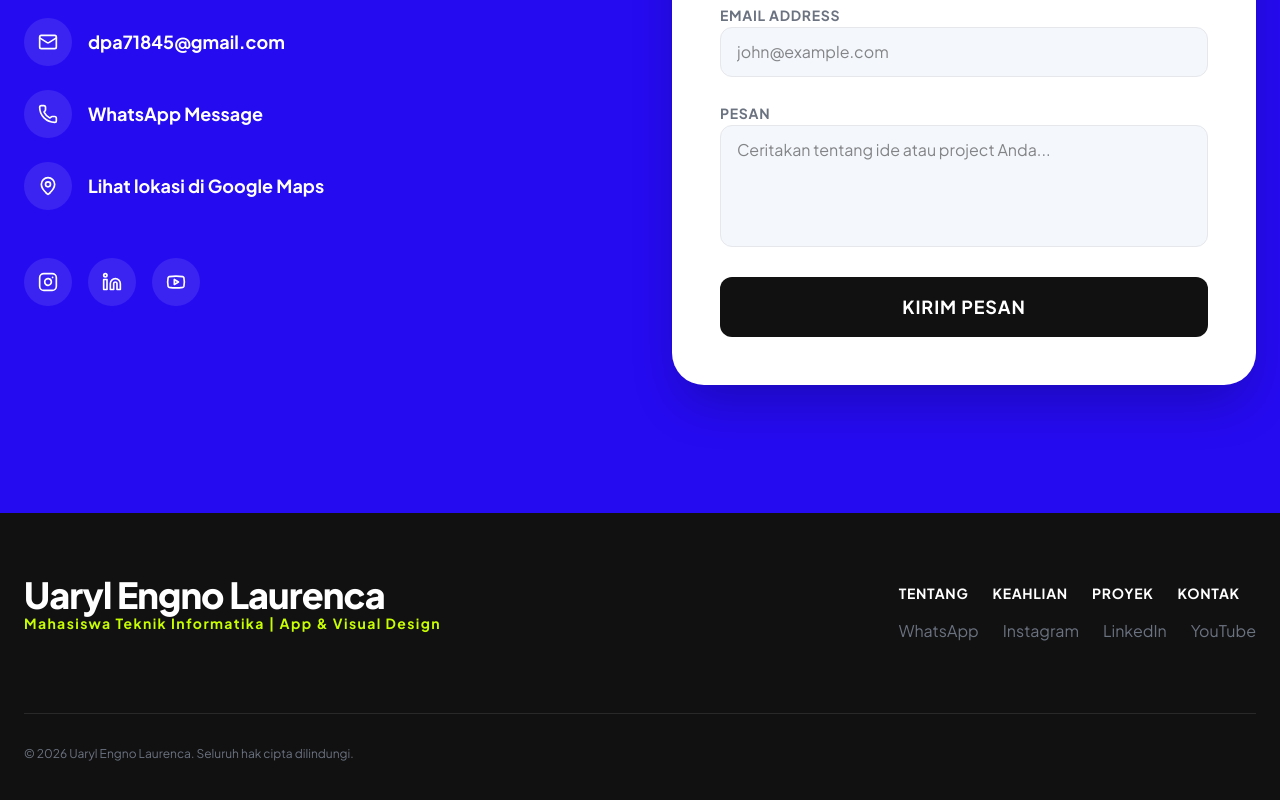
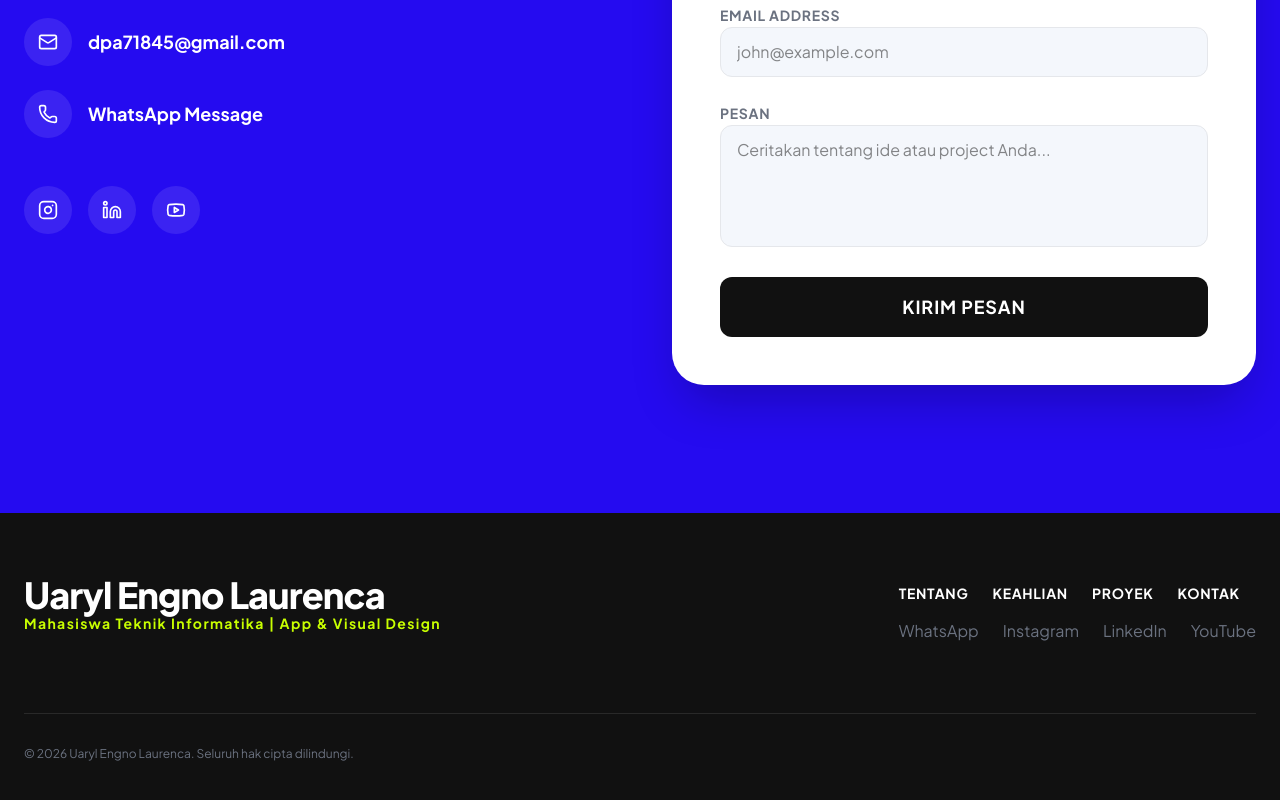
Before and after one commit to uarylengno/Portofolio-Uaryl, a React (Vite) app: page / in a window 1280 px wide. Shown: the part 9714-10514 px from the top of the page. Built offline with nearby package versions, Linux system fonts and the light colour scheme; no server answers; a web font is replaced by a local one.

Commit message:
hapus lokasi

```diff
--- a/src/components/portfolio-sections.tsx
+++ b/src/components/portfolio-sections.tsx
@@ -12,7 +12,6 @@ import {
   X,
   Trophy,
   Medal,
-  MapPin,
   type LucideIcon,
 } from 'lucide-react';
 
@@ -473,17 +472,6 @@ export function ContactSection() {
               WhatsApp Message
             </a>
 
-            <a
-              href="https://maps.app.goo.gl/ZvPoehmBKUjc3XzJ9"
-              target="_blank"
-              rel="noreferrer"
-              className="flex items-center gap-3 sm:gap-4 text-surface-white hover:text-accent transition-colors font-bold text-sm sm:text-lg"
-            >
-              <div className={ICON_CIRCLE}>
-                <MapPin size={20} />
-              </div>
-              {t('Lihat lokasi di Google Maps', 'View location on Google Maps')}
-            </a>
           </div>
 
           {/* Ikon sosial media (dibuat otomatis dari daftar socialLinks) */}
```
